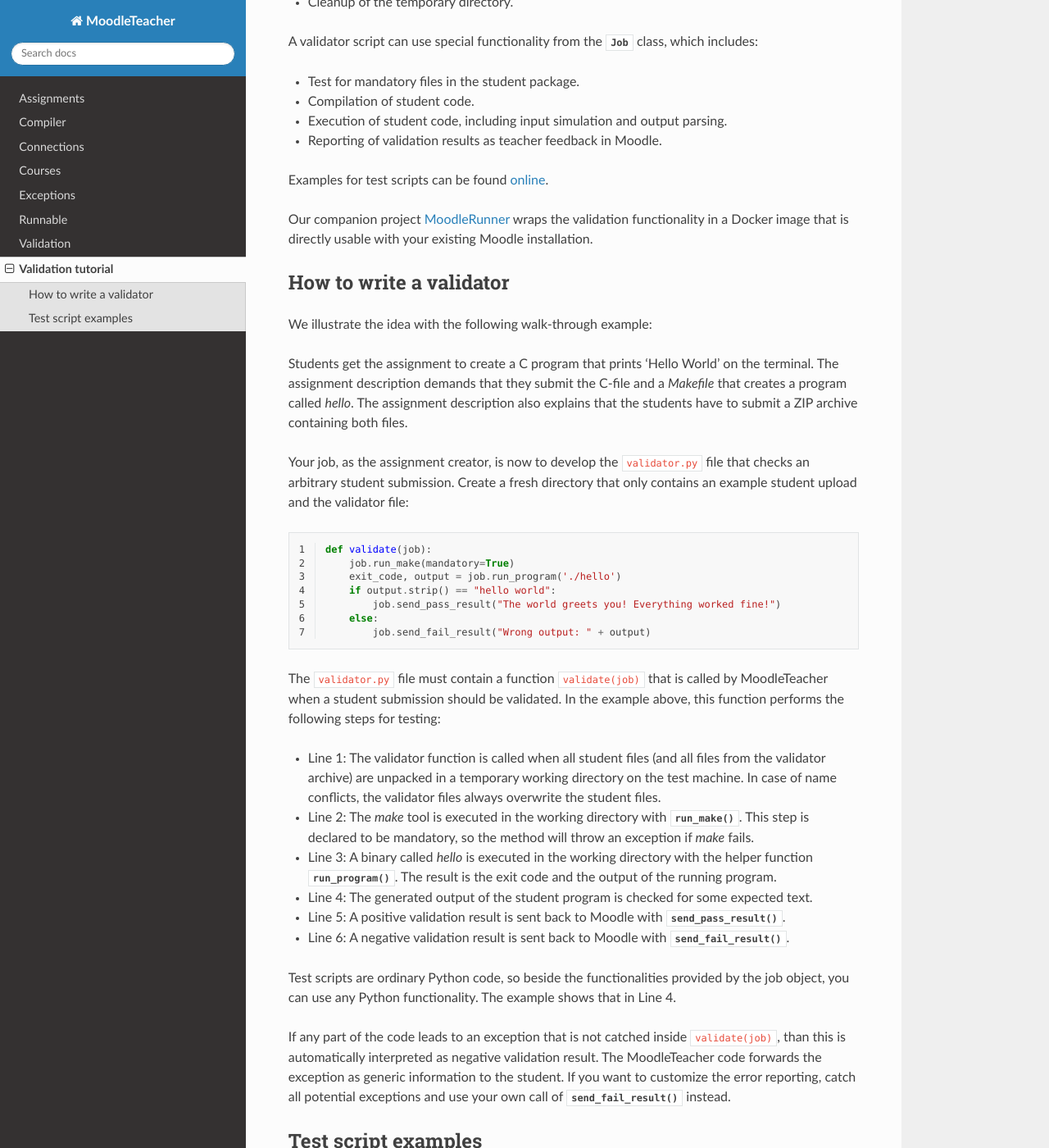
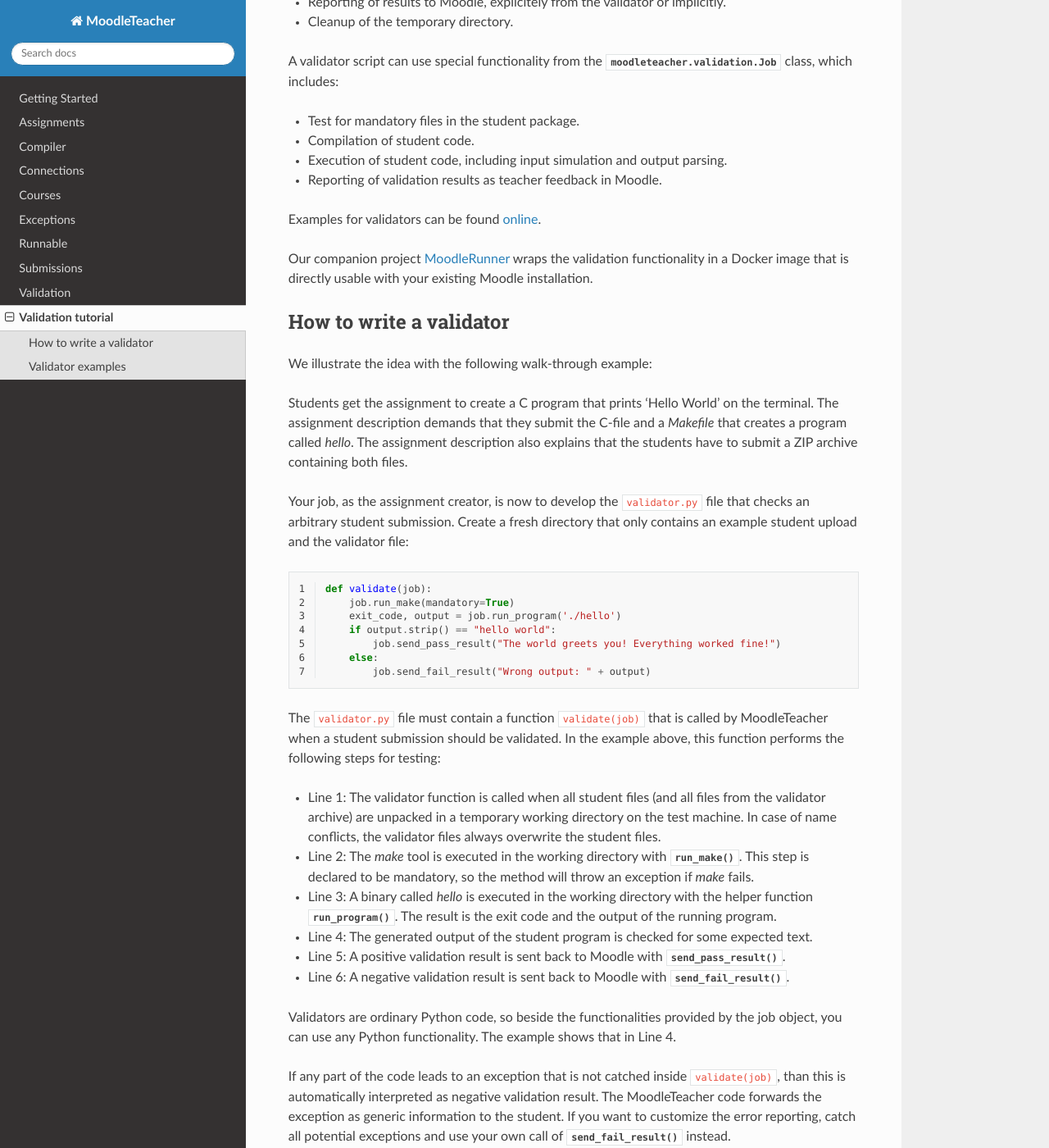
Before and after one commit to troeger/moodleteacher, a Sphinx documentation site: the page built from docs/tutorial_validation.rst, in a window 1280 px wide and 1400 px high, scrolled down 577 px. Shown: the whole window at 82% size. Built offline with Sphinx 7.4.7 and the Read the Docs theme 2.0.0, drawn with Linux system fonts in a browser that asks for light colours; some of the changed text lies outside the part shown.

```diff
--- a/docs/conf.py
+++ b/docs/conf.py
@@ -26,6 +26,7 @@ version = ''
 # The full version, including alpha/beta/rc tags
 release = '0.1.18'
 
+rst_epilog = '.. |release| replace:: %s' % release
 
 # -- General configuration ---------------------------------------------------
 
--- /dev/null
+++ b/docs/submission.rst
@@ -0,0 +1,5 @@
+Submissions
+===========
+
+.. automodule:: moodleteacher.submissions
+    :members:
--- a/docs/tutorial_validation.rst
+++ b/docs/tutorial_validation.rst
@@ -1,7 +1,7 @@
 Validation tutorial
 ###################
 
-MoodleTeacher supports the automated validation of student submissions through a custom Python3 script, called a *validator*, which is written by the teacher.
+MoodleTeacher supports the automated validation of student submissions through a custom Python3 script, called a **validator**, which is written by the teacher.
 
 A validator can come in two flavours:
 
@@ -16,16 +16,17 @@ The validation functionality of MoodleTeacher performs the following activities
 - Download (and unpacking) of the student submission in this directory.
 - Download (and unpacking) of the validator in this directory.
 - Execution of the validator.
+- Reporting of results to Moodle, explicitely from the validator or implicitly.
 - Cleanup of the temporary directory.
 
-A validator script can use special functionality from the :class:`Job` class, which includes:
+A validator script can use special functionality from the :class:`moodleteacher.validation.Job` class, which includes:
 
 - Test for mandatory files in the student package.
 - Compilation of student code.
 - Execution of student code, including input simulation and output parsing.
 - Reporting of validation results as teacher feedback in Moodle.
 
-Examples for test scripts can be found `online <https://github.com/troeger/moodleteacher/tree/master/examples>`_.
+Examples for validators can be found `online <https://github.com/troeger/moodleteacher/tree/master/examples>`_.
 
 Our companion project `MoodleRunner <https://github.com/troeger/moodleteacher>`_ wraps the validation functionality in a Docker image that is directly usable with your existing Moodle installation.
 
@@ -50,12 +51,12 @@ The ``validator.py`` file must contain a function ``validate(job)`` that is call
 - Line 5: A positive validation result is sent back to Moodle with :meth:`~moodleteacher.validation.Job.send_pass_result`.
 - Line 6: A negative validation result is sent back to Moodle with :meth:`~moodleteacher.validation.Job.send_fail_result`.
 
-Test scripts are ordinary Python code, so beside the functionalities provided by the job object, you can use any Python functionality. The example shows that in Line 4.
+Validators are ordinary Python code, so beside the functionalities provided by the job object, you can use any Python functionality. The example shows that in Line 4.
 
 If any part of the code leads to an exception that is not catched inside ``validate(job)``, than this is automatically interpreted as negative validation result. The MoodleTeacher code forwards the exception as generic information to the student. If you want to customize the error reporting, catch all potential exceptions and use your own call of :meth:`~moodleteacher.validation.Job.send_fail_result` instead.
 
-Test script examples
-====================
+Validator examples
+==================
 
 The following example shows a validator for a program in C that prints the sum of two integer values. The values are given as command line arguments. If the wrong number of arguments is given, the student code is expected to print `"Wrong number of arguments!"`. The student only has to submit the C file.
 
```
Also changed, not shown: docs/index.rst (+11 -1 lines), docs/tutorial_quickstart.rst (added, +80 -0 lines), 1 other file.
